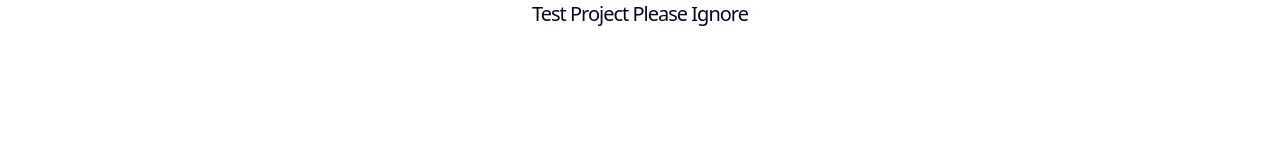
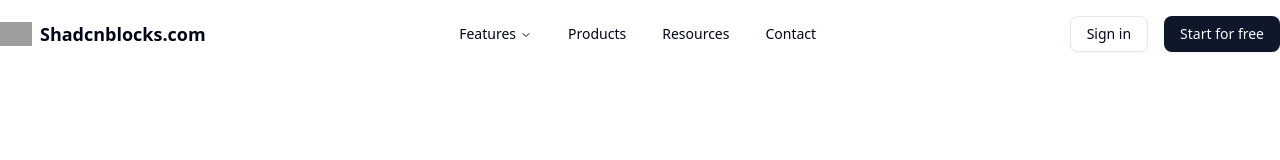
Before and after one commit to GeorgeSikharulidze/TestProjectPleaseIgnore, a Next.js app in the folder Project Frontend/test_project/: page / in a window 1280 px wide. Shown: the top 160 px of the page. Built offline with nearby package versions, Linux system fonts and the light colour scheme; grey boxes are pictures that could not be loaded.

Commit message:
navbar added to layout

```diff
--- a/Project Frontend/test_project/app/layout.tsx
+++ b/Project Frontend/test_project/app/layout.tsx
@@ -1,5 +1,6 @@
 import type { Metadata } from "next";
 import { Geist, Geist_Mono } from "next/font/google";
+import { Navbar5 } from "@/components/Navbar5";
 import "./globals.css";
 
 const geistSans = Geist({
@@ -27,9 +28,7 @@ export default function RootLayout({
       <body
         className={`${geistSans.variable} ${geistMono.variable} antialiased`}
       >
-        <nav>
-          <h1 className="text-xl text-center tracking-tighter">Test Project Please Ignore</h1>
-        </nav>
+        <Navbar5 />
         {children}
       </body>
     </html>
```
